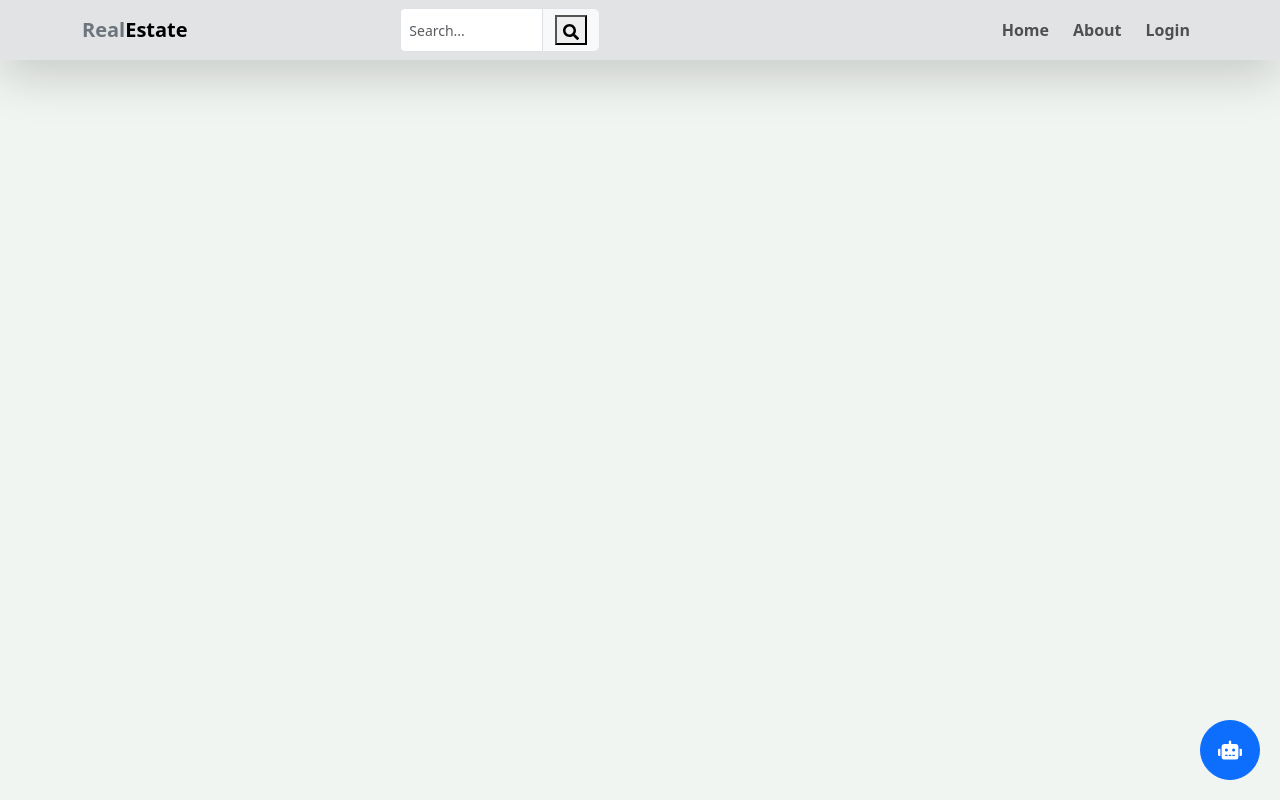
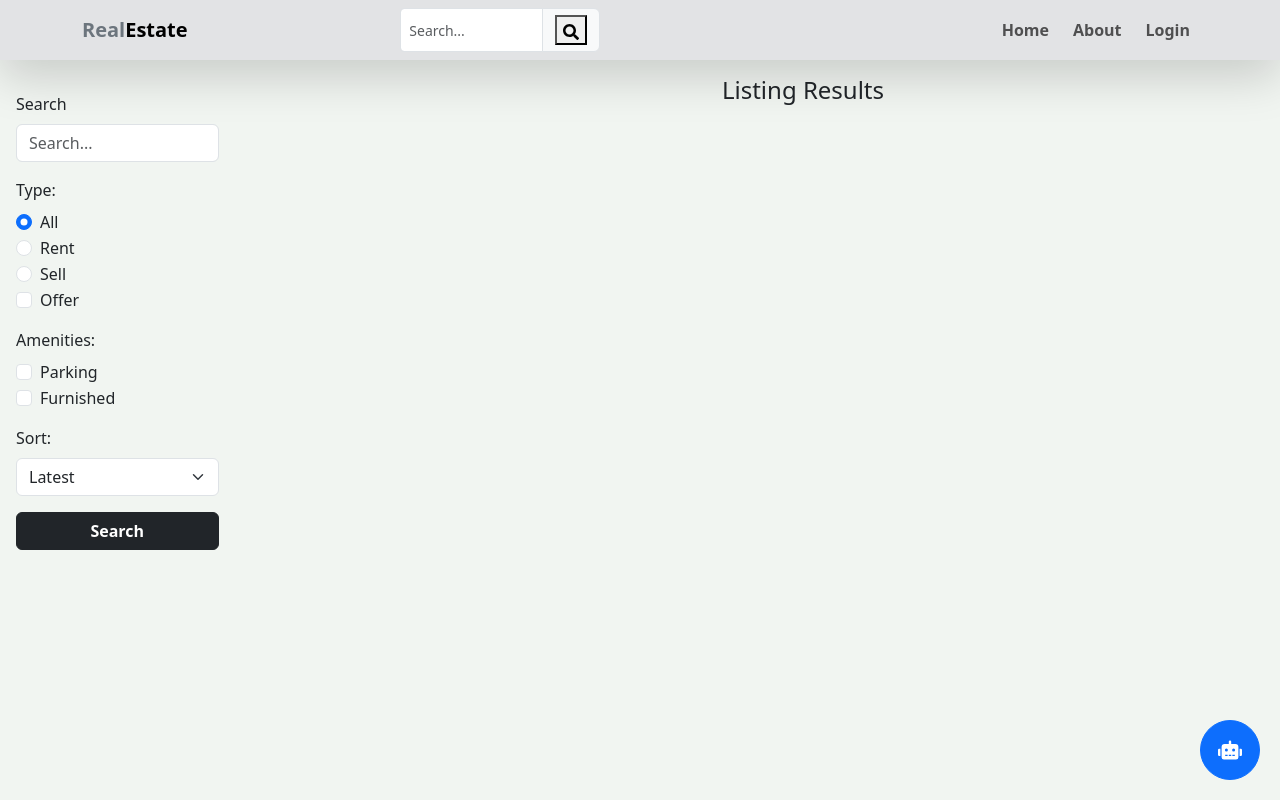
Before and after one commit to Bishes7/real-estate_frontend, a React (Vite) app: page /search in a window 1280 px wide. Built offline with nearby package versions, Linux system fonts and the light colour scheme.

Commit message:
search functionality completed

```diff
--- a/src/App.jsx
+++ b/src/App.jsx
@@ -12,6 +12,7 @@ import PrivateRoute from "./components/PrivateRoute";
 import ListingPage from "./pages/ListingPage";
 import PropertyLandingPage from "./pages/PropertyLandingPage";
 import Chatbot from "./components/ui/ChatBot";
+import SearchPage from "./pages/SearchPage";
 
 ("./pages/Home");
 
@@ -27,6 +28,7 @@ const App = () => {
           <Route path="/signup" element={<Signup />} />
           <Route path="/about" element={<About />} />
           <Route path="/listing/:listingId" element={<PropertyLandingPage />} />
+          <Route path="/search" element={<SearchPage />} />
           <Route element={<PrivateRoute />}>
             <Route path="/profile" element={<Profile />} />
             <Route path="/create-listing" element={<ListingPage />} />
--- a/src/components/Header.jsx
+++ b/src/components/Header.jsx
@@ -11,6 +11,9 @@ import { useDispatch, useSelector } from "react-redux";
 
 import { useLogoutMutation } from "../slices/usersApiSlice";
 import { logout } from "../slices/authSlice";
+import { useSearchListingsQuery } from "../slices/listingsApiSlice";
+import { Message } from "./ui/Message";
+import { Loader } from "./ui/Loader";
 
 const Header = () => {
   const [searchTerm, setSearchTerm] = useState("");
@@ -29,8 +32,16 @@ const Header = () => {
   };
   const { userInfo } = useSelector((state) => state.auth);
 
+  const {
+    data: searchResults,
+    isLoading,
+    error,
+  } = useSearchListingsQuery({ searchTerm }, { skip: !searchTerm });
+
   const handleSubmit = async (e) => {
     e.preventDefault();
+    if (!searchTerm.trim()) return;
+
     const urlParams = new URLSearchParams(window.location.search);
     urlParams.set("searchTerm", searchTerm);
     const searchQuery = urlParams.toString();
@@ -66,6 +77,39 @@ const Header = () => {
               </InputGroup.Text>
             </InputGroup>
           </Form>
+
+          {searchTerm && (
+            <div
+              className="position-absolute bg-white shadow p-2 mt-5 rounded"
+              style={{
+                top: "50px",
+                left: "50%",
+                transform: "translateX(-50%)",
+                width: "300px",
+                zIndex: 1000,
+              }}
+            >
+              {isLoading && <Loader />}
+              {error && (
+                <Message variant="danger">{error?.data?.message}</Message>
+              )}
+              {searchResults &&
+                searchResults.map((item) => (
+                  <div
+                    key={item._id}
+                    className="p-2 border-bottom"
+                    onClick={() => navigate(`/listing/${item._id}`)}
+                    style={{ cursor: "pointer" }}
+                  >
+                    <strong>{item.name}</strong>
+                    <div className="small text-muted">{item.address}</div>
+                  </div>
+                ))}
+              {searchResults?.length === 0 && (
+                <div className="p-2">No results found</div>
+              )}
+            </div>
+          )}
           <Nav className="fw-bold gap-2 ms-auto ">
             <Nav.Link as={Link} to="/">
               Home
--- /dev/null
+++ b/src/pages/SearchPage.jsx
@@ -0,0 +1,192 @@
+import React, { useState } from "react";
+import { Button, Card, Col, Form, Row } from "react-bootstrap";
+import { useSearchListingsQuery } from "../slices/listingsApiSlice";
+import { Loader } from "../components/ui/Loader";
+import { Message } from "../components/ui/Message";
+
+const SearchPage = () => {
+  const [search, setSearch] = useState("");
+  const [filters, setFilters] = useState({
+    type: "all",
+    offer: false,
+    parking: false,
+    furnished: false,
+    sort: "latest", // frontend-friendly sort values
+  });
+
+  const [params, setParams] = useState(null);
+
+  // Fetch listings only when params is set
+  const { data, isLoading, error } = useSearchListingsQuery(params, {
+    skip: !params,
+  });
+  const listings = data?.listings || data || [];
+
+  console.log("Fetched Listings:", listings);
+
+  // Map frontend sort values to backend fields
+  const mapSort = {
+    latest: { sort: "createdAt", order: "desc" },
+    oldest: { sort: "createdAt", order: "asc" },
+    price_high: { sort: "regularPrice", order: "desc" },
+    price_low: { sort: "regularPrice", order: "asc" },
+  };
+
+  const handleOnSubmit = (e) => {
+    e.preventDefault();
+    const { sort, order } = mapSort[filters.sort];
+
+    setParams({
+      searchTerm: search,
+      type: filters.type,
+      offer: filters.offer,
+      parking: filters.parking,
+      furnished: filters.furnished,
+      sort,
+      order,
+    });
+  };
+
+  return (
+    <Row className="mt-3 ">
+      <Col md={3}>
+        <Form className="p-3 rounded" onSubmit={handleOnSubmit}>
+          {/* Search box */}
+          <Form.Group className="mb-3">
+            <Form.Label>Search</Form.Label>
+            <Form.Control
+              type="text"
+              value={search}
+              onChange={(e) => setSearch(e.target.value)}
+              placeholder="Search..."
+              className="w-75"
+            />
+          </Form.Group>
+
+          {/* Type */}
+          <Form.Group className="mb-3">
+            <Form.Label>Type:</Form.Label>
+            <div>
+              <Form.Check
+                type="radio"
+                label="All"
+                name="type"
+                checked={filters.type === "all"}
+                onChange={() => setFilters({ ...filters, type: "all" })}
+              />
+              <Form.Check
+                type="radio"
+                label="Rent"
+                name="type"
+                checked={filters.type === "rent"}
+                onChange={() => setFilters({ ...filters, type: "rent" })}
+              />
+              <Form.Check
+                type="radio"
+                label="Sell"
+                name="type"
+                checked={filters.type === "sell"}
+                onChange={() => setFilters({ ...filters, type: "sell" })}
+              />
+
+              <Form.Check
+                type="checkbox"
+                label="Offer"
+                checked={filters.offer}
+                onChange={(e) =>
+                  setFilters({ ...filters, offer: e.target.checked })
+                }
+              />
+            </div>
+          </Form.Group>
+
+          {/* Amenities */}
+          <Form.Group className="mb-3">
+            <Form.Label>Amenities:</Form.Label>
+            <div>
+              <Form.Check
+                type="checkbox"
+                label="Parking"
+                checked={filters.parking}
+                onChange={(e) =>
+                  setFilters({ ...filters, parking: e.target.checked })
+                }
+              />
+              <Form.Check
+                type="checkbox"
+                label="Furnished"
+                checked={filters.furnished}
+                onChange={(e) =>
+                  setFilters({ ...filters, furnished: e.target.checked })
+                }
+              />
+            </div>
+          </Form.Group>
+
+          {/* Sort */}
+          <Form.Group className="mb-3">
+            <Form.Label>Sort:</Form.Label>
+            <Form.Select
+              value={filters.sort}
+              onChange={(e) => setFilters({ ...filters, sort: e.target.value })}
+              className="w-75"
+            >
+              <option value="latest">Latest</option>
+              <option value="oldest">Oldest</option>
+              <option value="price_high">Price: High to low</option>
+              <option value="price_low">Price: Low to High</option>
+            </Form.Select>
+          </Form.Group>
+
+          <Button variant="dark" className="fw-bold w-75 " type="submit">
+            Search
+          </Button>
+        </Form>
+      </Col>
+
+      {/* Results */}
+      <Col md={9}>
+        <h4 className="mb-4 text-center">Listing Results</h4>
+        {isLoading && <Loader />}
+        {error && <Message variant="danger">{error}</Message>}
+
+        <Row>
+          {listings && listings.length > 0
+            ? listings.map((listing) => (
+                <Col md={6} lg={4} key={listing._id} className="mb-4">
+                  <Card className="shadow-sm h-100">
+                    <Card.Img
+                      variant="top"
+                      src={listing.images?.[0]}
+                      alt={listing.name}
+                      style={{ height: "200px", objectFit: "cover" }}
+                    />
+                    <Card.Body>
+                      <Card.Title className="fw-bold">
+                        {listing.name}
+                      </Card.Title>
+                      <Card.Text className="text-muted mb-2">
+                        {listing.address}
+                      </Card.Text>
+                      <Card.Text>
+                        {listing.offer && listing.discountedPrice > 0
+                          ? listing.discountedPrice
+                          : listing.regularPrice}
+                        {listing.type === "rent" && "/month"}
+                      </Card.Text>
+                      <Card.Text className="small">
+                        {listing.beds} Beds | {listing.baths} Baths
+                      </Card.Text>
+                    </Card.Body>
+                  </Card>
+                </Col>
+              ))
+            : params &&
+              !isLoading && <Message variant="info">No listings found</Message>}
+        </Row>
+      </Col>
+    </Row>
+  );
+};
+
+export default SearchPage;
--- a/src/slices/listingsApiSlice.js
+++ b/src/slices/listingsApiSlice.js
@@ -18,10 +18,14 @@ export const listingApiSlice = apiSlice.injectEndpoints({
     }),
 
     searchListings: builder.query({
-      query: () => ({
-        url: `${LISTING_URL}/get`,
-        method: "GET",
-      }),
+      query: (params) => {
+        const queryString = new URLSearchParams(params).toString();
+        console.log("Frontend hitting:", `${LISTING_URL}/get?${queryString}`);
+        return {
+          url: `${LISTING_URL}/get?${queryString}`,
+          method: "GET",
+        };
+      },
     }),
   }),
 });
```
